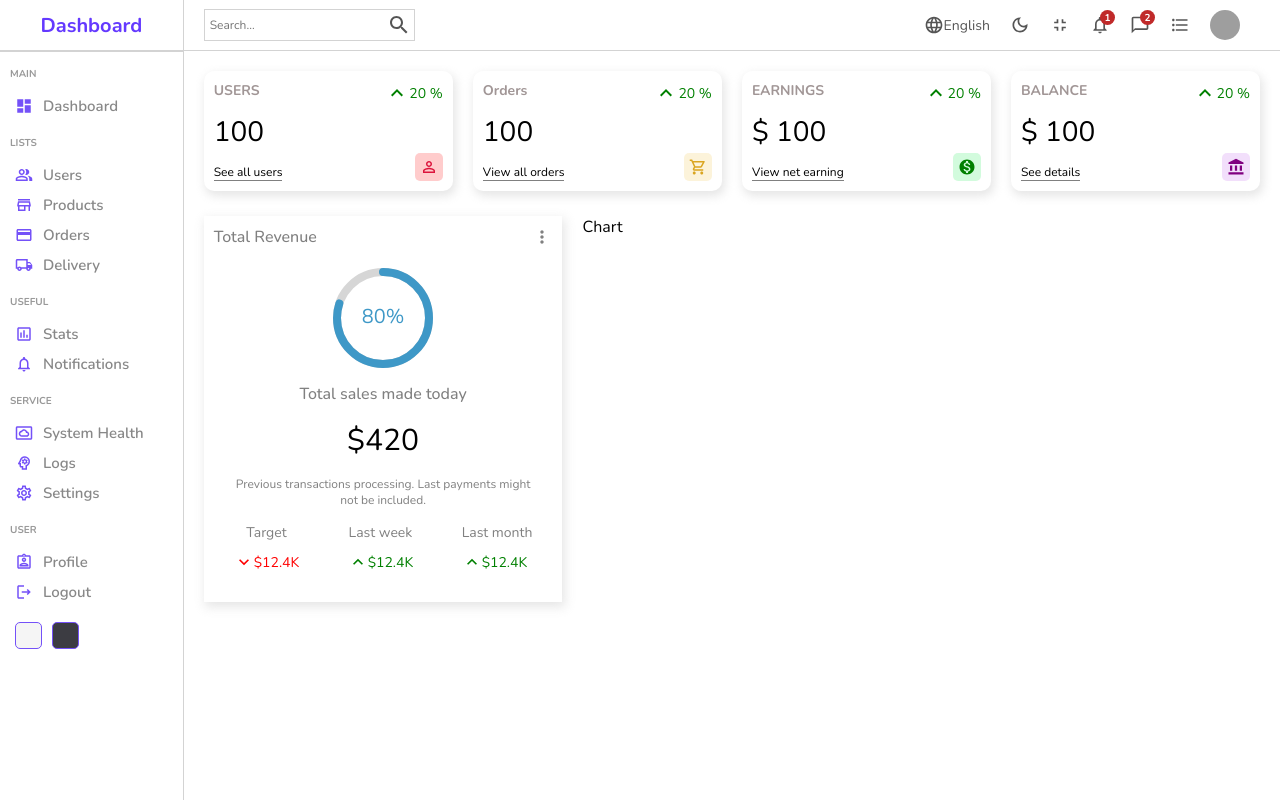
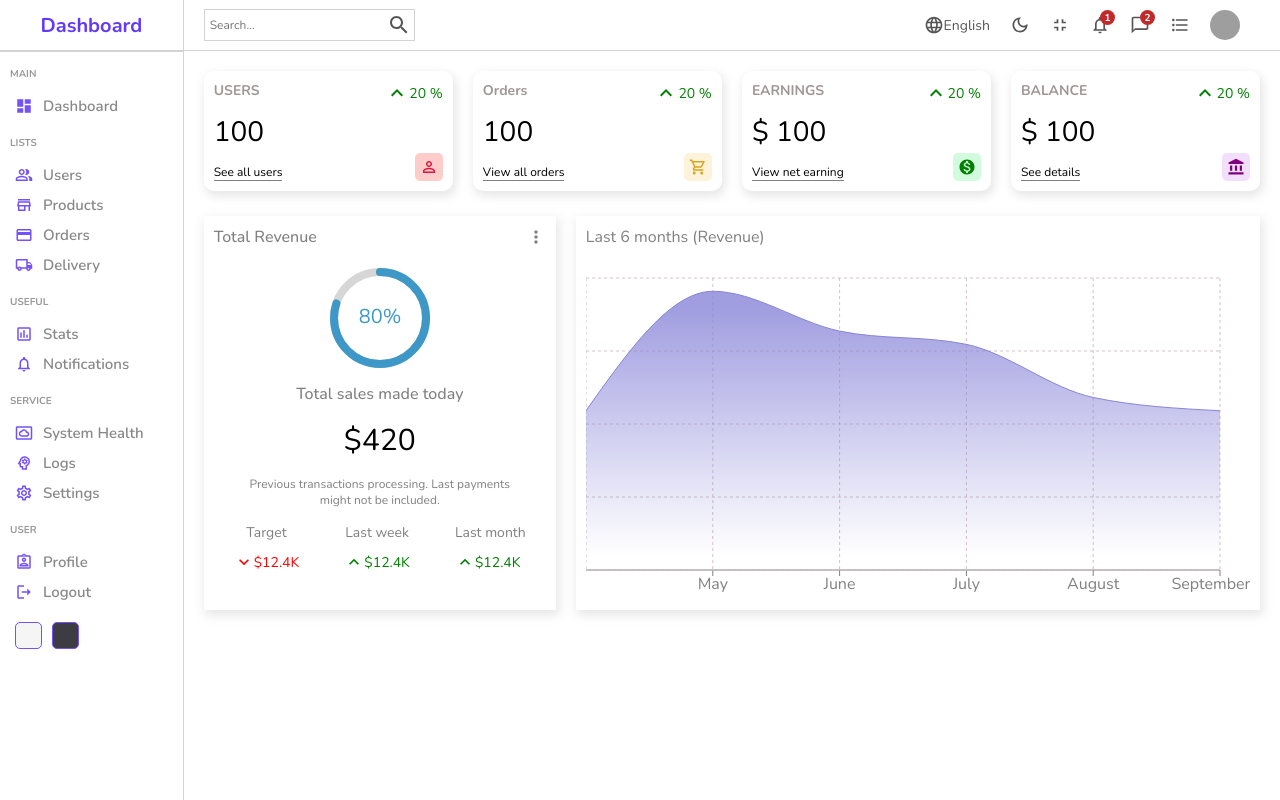
Before and after one commit to VladPashkovsky/dashboard, a React (Create React App) app: page / in a window 1280 px wide. Built offline with nearby package versions, Linux system fonts and the light colour scheme; grey boxes are pictures that could not be loaded.

Commit message:
v.1.5. chart

```diff
--- a/package.json
+++ b/package.json
@@ -15,6 +15,7 @@
     "react-dom": "^18.2.0",
     "react-router-dom": "^6.4.1",
     "react-scripts": "5.0.1",
+    "recharts": "^2.1.14",
     "web-vitals": "^2.1.4"
   },
   "scripts": {
--- a/src/components/charts/Chart.jsx
+++ b/src/components/charts/Chart.jsx
@@ -1,10 +1,38 @@
 import React from 'react'
 import './chart.scss'
+import { AreaChart, Area, XAxis, YAxis, CartesianGrid, Tooltip, ResponsiveContainer } from 'recharts'
 
 const Chart = () => {
+
+  const data = [
+    { name: 'April', Total: 1200 },
+    { name: 'May', Total: 2100 },
+    { name: 'June', Total: 1800 },
+    { name: 'July', Total: 1700 },
+    { name: 'August', Total: 1300 },
+    { name: 'September', Total: 1200 },
+  ]
+
+
   return (
     <div className='chart'>
-      Chart
+      <div className='title'>Last 6 months (Revenue)</div>
+      <ResponsiveContainer width='100%' aspect={2 / 1}>
+        <AreaChart width={730} height={250} data={data}
+                   margin={{ top: 10, right: 30, left: 0, bottom: 0 }}>
+          <defs>
+            <linearGradient id='total' x1='0' y1='0' x2='0' y2='1'>
+              <stop offset='5%' stopColor='#8884d8' stopOpacity={0.8} />
+              <stop offset='95%' stopColor='#8884d8' stopOpacity={0} />
+            </linearGradient>
+          </defs>
+          <XAxis dataKey='name' stroke='gray' />
+          {/*<YAxis />*/}
+          <CartesianGrid strokeDasharray='3 3' className='chartGrid' />
+          <Tooltip />
+          <Area type='monotone' dataKey='Total' stroke='#8884d8' fillOpacity={1} fill='url(#total)' />
+        </AreaChart>
+      </ResponsiveContainer>
     </div>
   )
 }
--- a/src/components/charts/chart.scss
+++ b/src/components/charts/chart.scss
@@ -1,3 +1,15 @@
 .chart {
   flex: 4;
+  -webkit-box-shadow: 2px 4px 10px 1px rgba(0, 0, 0, 0.47);
+  box-shadow: 2px 4px 10px 1px rgba(201, 201, 201, 0.47);
+  padding: 10px;
+  color: gray;
+
+  .title {
+    margin-bottom: 20px;
+  }
+
+  .chartGrid {
+    stroke: #d3c2c2;
+  }
 }
```
Also changed, not shown: 1 other file (tests, documents, lock files or other folders).
